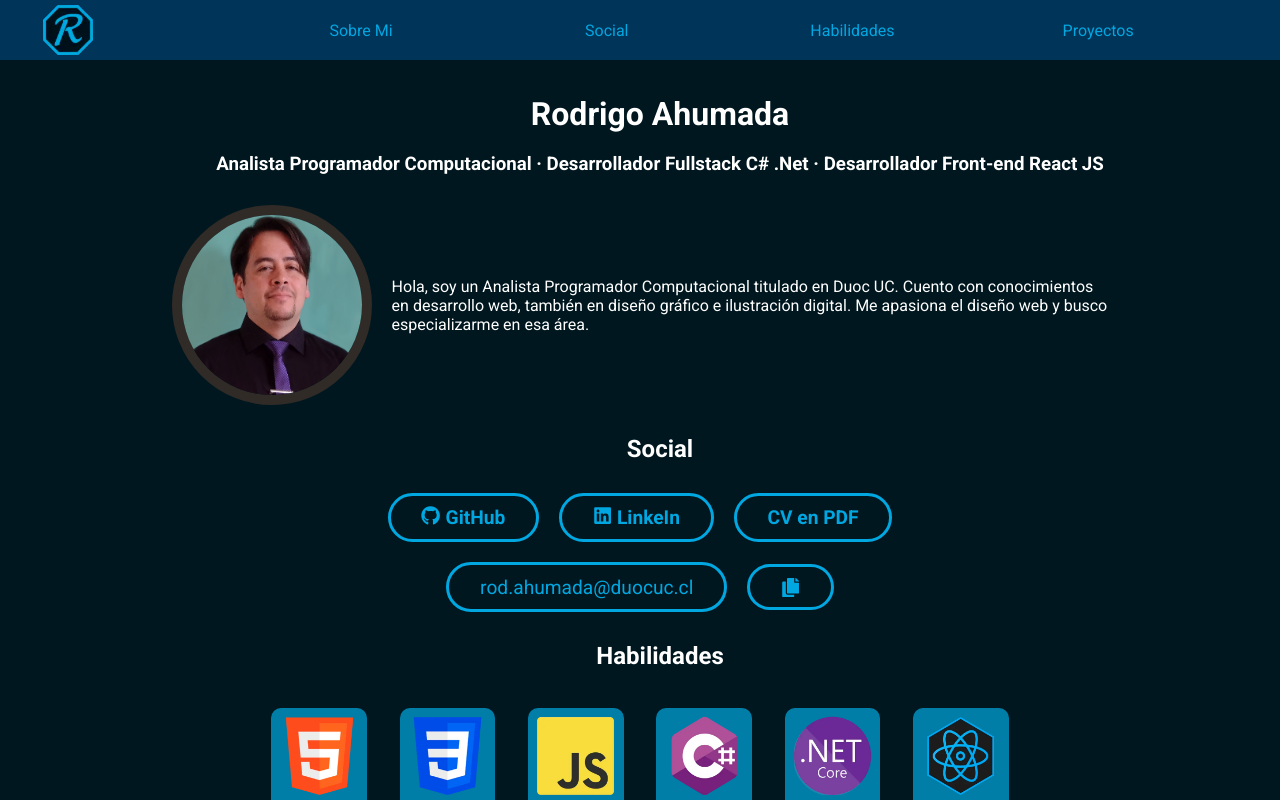
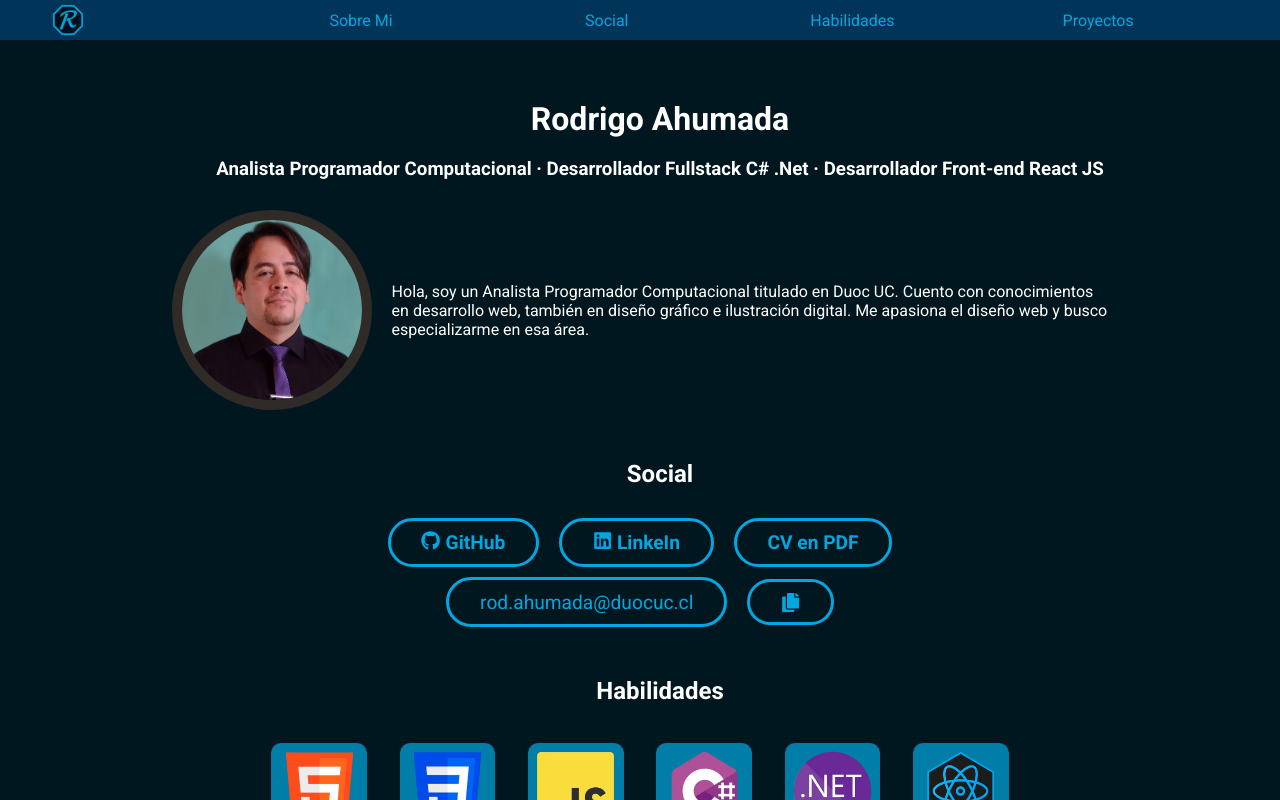
Before and after one commit to RodrigoAhumadaE/PortafolioRodrigo, a React (Vite) app: page / in a window 1280 px wide. Shown: the top 800 px of the page. Built offline with nearby package versions, Linux system fonts and the light colour scheme.

Commit message:
correccion scroll navbar

```diff
--- a/src/components/Habilidades.jsx
+++ b/src/components/Habilidades.jsx
@@ -15,7 +15,6 @@ export default function Habilidades() {
             <p>{data.nombre}</p>
           </div>
         ))}
-        <p id="proyectos"></p>
       </div>
     </>
   )
--- a/src/components/SobreMi.jsx
+++ b/src/components/SobreMi.jsx
@@ -22,7 +22,7 @@ export default function SobreMi() {
             gráfico e ilustración digital. Me apasiona el diseño web y busco
             especializarme en esa área.
           </p>
-          <span id="social"></span>
+          {/* <span id="social"></span> */}
         </div>
       </div>
     </>
--- a/src/components/Social.jsx
+++ b/src/components/Social.jsx
@@ -62,7 +62,6 @@ export default function Social() {
           </a>
         </div>
       </div>
-      <span id="habilidades"></span>
       <div className="correo">
         <div className="card-social">
           <a className="link-social" href={"mailto:rod.ahumada@duocuc.cl"}>
--- a/src/index.css
+++ b/src/index.css
@@ -40,7 +40,7 @@ p{
   width: 80%;
   display: flex;
   flex-direction: column;
-  margin: 5px 0;
+  margin: 10px 0;
   row-gap: 10px;
 }
 
--- a/src/page/HomePage.jsx
+++ b/src/page/HomePage.jsx
@@ -13,12 +13,15 @@ export default function HomePage() {
         <div className="container">
           <div className="seccion">
             <SobreMi />
+            <span id="social"></span>
           </div>
           <div className="seccion">
             <Social />
+            <span id="habilidades"></span>
           </div>
           <div className="seccion">
             <Habilidades />
+            <span id="proyectos"></span>
           </div>
           <div className="seccion">
             <Proyectos />
--- a/src/page/css/Navbar.css
+++ b/src/page/css/Navbar.css
@@ -2,7 +2,7 @@
     position: fixed;
     top: 0;
     width: 100%;
-    height: 60px;
+    height: 40px;
     display: flex;
     justify-content: space-around;
     align-items: center;
@@ -19,9 +19,9 @@
 }
 
 .icono-navbar img{
-    width: 50px;
-    height: 50px;
-    margin-top: 8%;
+    width: 30px;
+    height: 30px;
+    margin-top: 12%;
 }
 
 .menu-navbar{
```
